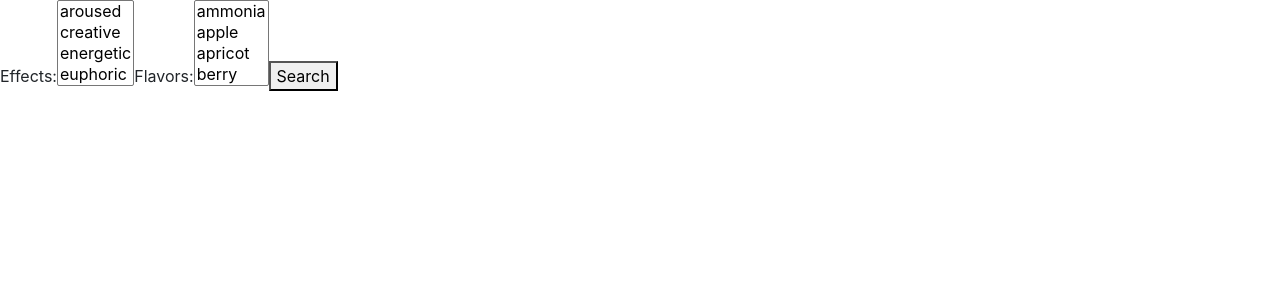
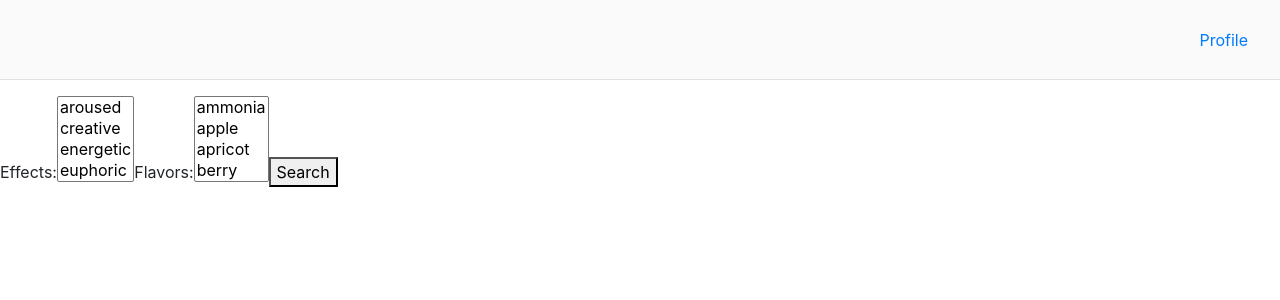
Before and after one commit to Build-Week-Med-Cabinet-6/front-end, a React (Create React App) app: page /search in a window 1280 px wide. Shown: the top 300 px of the page. Built offline with nearby package versions, Linux system fonts and the light colour scheme.

Commit message:
feat: Header with profile link
Header component renders at the top of the screen. It currently has a
link to the profile component. Clicking it routes you to '/profile'.

```diff
--- a/src/components/App.jsx
+++ b/src/components/App.jsx
@@ -6,6 +6,8 @@ import Login from './Login';
 import Register from './Register';
 import Search from './Search';
 import StrainsList from './StrainsList';
+import Header from './Header';
+import Profile from './Profile';
 
 function App() {
   const initialFormValues = {
@@ -94,10 +96,14 @@ function App() {
   return (
     <div className="App">
       <Switch>
+        <Route path="/profile">
+          <Profile />
+        </Route>
         <Route path="/search-query">
           <StrainsList strainsArray={strains}/>
         </Route>
         <Route path="/search">
+          <Header />
           <Search onAddSearchTerm={addSearchTerm} onSearchSubmit={onSearchSubmit}/>
         </Route>
         <Route path="/register">
--- a/src/components/Header.jsx
+++ b/src/components/Header.jsx
@@ -0,0 +1,24 @@
+import React from 'react';
+import { Link } from 'react-router-dom';
+
+function Header() {
+  return (
+    <div
+      style={{
+        width: "100vw",
+        height: "10vh",
+        display: "flex",
+        justifyContent: "flex-end",
+        alignItems: "center",
+        backgroundColor: "#FAFAFA",
+        borderBottom: "solid 1px #E1E1E1",
+        marginBottom: "1rem",
+        padding: "0 2rem",
+      }}
+    >
+      <Link to="/profile">Profile</Link>
+    </div>
+  );
+}
+
+export default Header;
--- a/src/components/Profile.jsx
+++ b/src/components/Profile.jsx
@@ -0,0 +1,9 @@
+import React from 'react';
+
+function Profile() {
+  return(
+    <h1>Profile</h1>
+  );
+}
+
+export default Profile;
```
